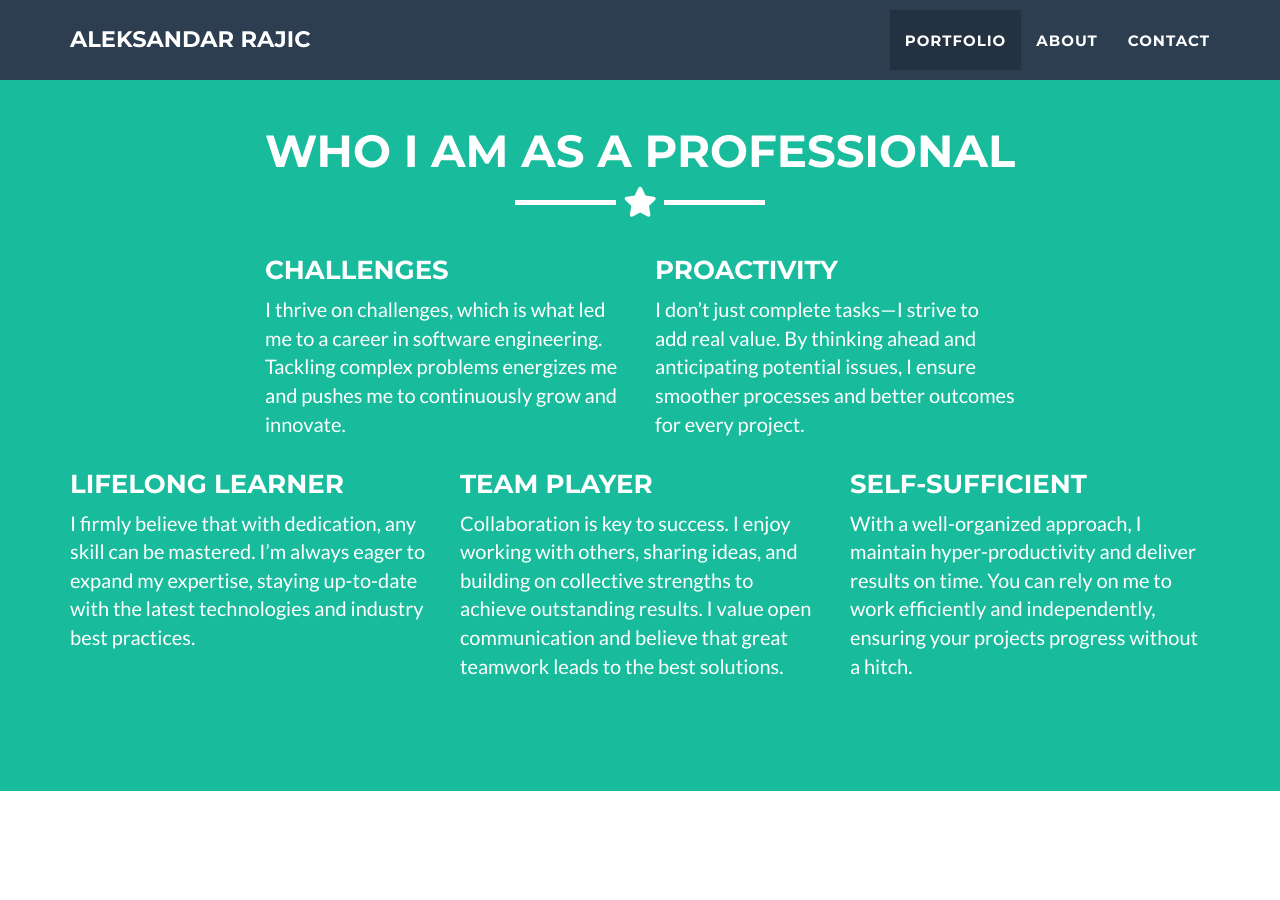
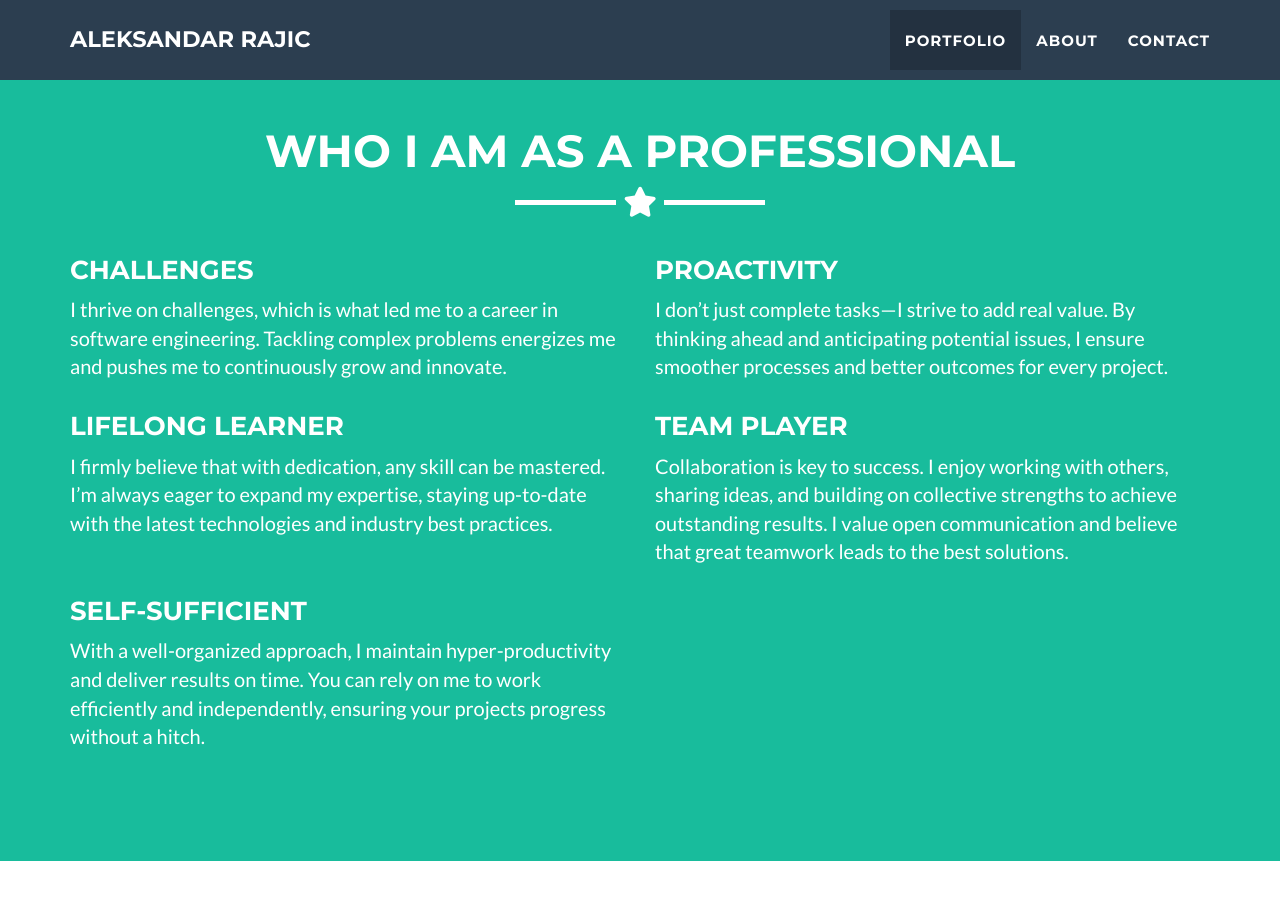
Before and after one commit to Rajic93/rajic93.github.io, a Jekyll site: the page built from _posts/2014-07-18-project-1.markdown, in a window 1280 px wide and 900 px high, scrolled down 1690 px. Built offline with Jekyll 4.4.1, drawn with Linux system fonts in a browser that asks for light colours.

Commit message:
fix: about section

```diff
--- a/_includes/about.html
+++ b/_includes/about.html
@@ -8,23 +8,23 @@
       </div>
     </div>
     <div class="row">
-      <div class="col-lg-4 col-lg-offset-2">
+      <div class="col-lg-6">
         <h3>Challenges</h3>
         <p>I thrive on challenges, which is what led me to a career in software engineering. Tackling complex problems energizes me and pushes me to continuously grow and innovate.</p>
       </div>
-      <div class="col-lg-4">
+      <div class="col-lg-6">
         <h3>Proactivity</h3>
         <p>I don’t just complete tasks—I strive to add real value. By thinking ahead and anticipating potential issues, I ensure smoother processes and better outcomes for every project.</p>
       </div>
-      <div class="col-lg-4">
+      <div class="col-lg-6">
         <h3>Lifelong Learner</h3>
         <p>I firmly believe that with dedication, any skill can be mastered. I’m always eager to expand my expertise, staying up-to-date with the latest technologies and industry best practices.</p>
       </div>
-      <div class="col-lg-4">
+      <div class="col-lg-6">
         <h3>Team Player</h3>
         <p>Collaboration is key to success. I enjoy working with others, sharing ideas, and building on collective strengths to achieve outstanding results. I value open communication and believe that great teamwork leads to the best solutions.</p>
       </div>
-      <div class="col-lg-4">
+      <div class="col-lg-6">
         <h3>Self-Sufficient</h3>
         <p>With a well-organized approach, I maintain hyper-productivity and deliver results on time. You can rely on me to work efficiently and independently, ensuring your projects progress without a hitch.</p>
       </div>
```
